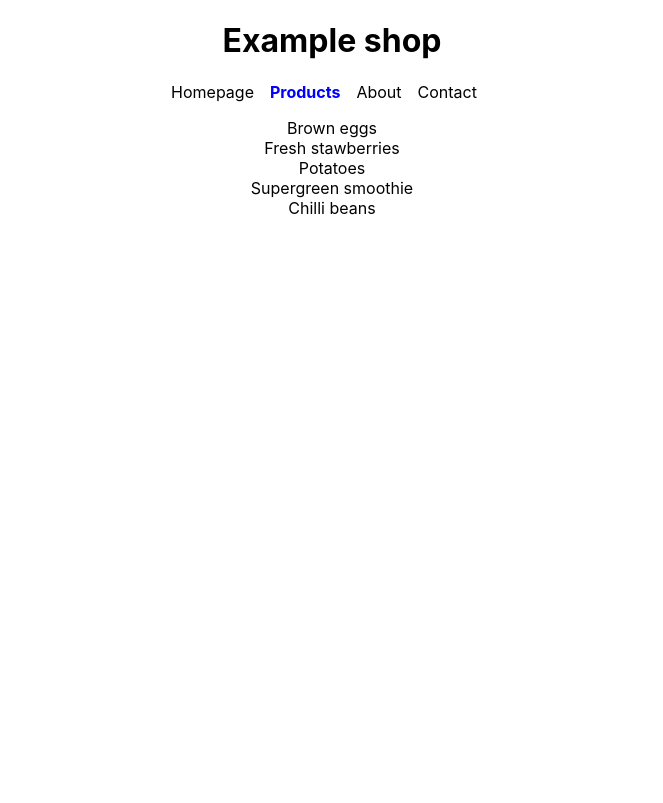
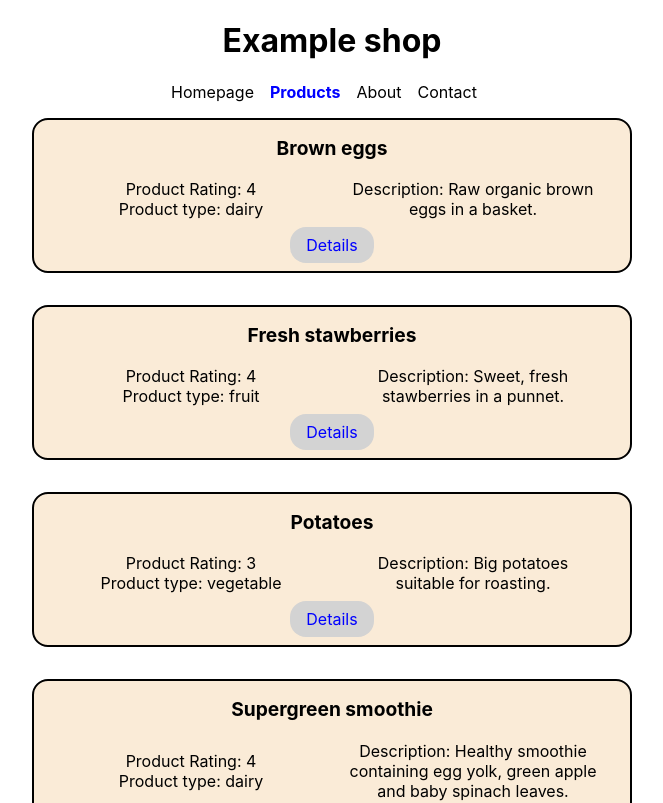
Before and after one commit to CommandShiftHQ/basic-catalogue-v3.1, a React (Create React App) app: page /products in a window 1280 px wide. Shown: the top 803 px of the page, without its empty margins (308-971 px from the left). Built offline with nearby package versions, Linux system fonts and the light colour scheme.

Commit message:
Fill out ProductList component and add styles

```diff
--- a/src/components/ProductList.js
+++ b/src/components/ProductList.js
@@ -1,10 +1,32 @@
 import React from "react";
+import { Link } from "react-router-dom";
+
+import "../styles/product-list.css";
 
 const ProductList = ({ products }) => {
   return (
-    <div>
+    <div className="product-list__wrap">
       {products.map((product) => {
-        return <div>{product.title}</div>;
+        return (
+          <div key={product.id} className="product-list__item-wrap">
+            <div className="product-list__item-header">{product.title}</div>
+            <div className="product-list__item-body">
+              <div className="product-list__column">
+                <div>Product Rating: {product.rating}</div>
+                <div>Product type: {product.type}</div>
+              </div>
+              <div className="product-list__column">
+                <div>Description: {product.description}</div>
+              </div>
+            </div>
+            <Link
+              className="product-list__item-link"
+              to={`product/${product.id}`}
+            >
+              Details
+            </Link>
+          </div>
+        );
       })}
     </div>
   );
--- /dev/null
+++ b/src/styles/product-list.css
@@ -0,0 +1,46 @@
+.product-list__item-wrap {
+  border: 2px solid black;
+  padding: 1em;
+  margin-bottom: 2em;
+  background-color: antiquewhite;
+  border-radius: 1em;
+}
+
+.product-list__wrap {
+  max-width: 600px;
+  margin-left: auto;
+  margin-right: auto;
+  padding-left: 2em;
+  padding-right: 2em;
+}
+
+.product-list__item-body {
+  display: flex;
+  margin-bottom: 1em;
+}
+
+.product-list__column {
+  width: 50%;
+  display: flex;
+  flex-direction: column;
+  align-items: center;
+  justify-content: center;
+  padding-left: 1em;
+  padding-right: 1em;
+}
+
+.product-list__item-header {
+  display: flex;
+  justify-content: space-evenly;
+  margin-bottom: 1em;
+  font-weight: bold;
+  font-size: 1.2em;
+}
+
+.product-list__item-link {
+  text-decoration: none;
+  border-radius: 1em;
+  background-color: lightgrey;
+  padding: 0.5em 1em;
+  color: blue;
+}
```
